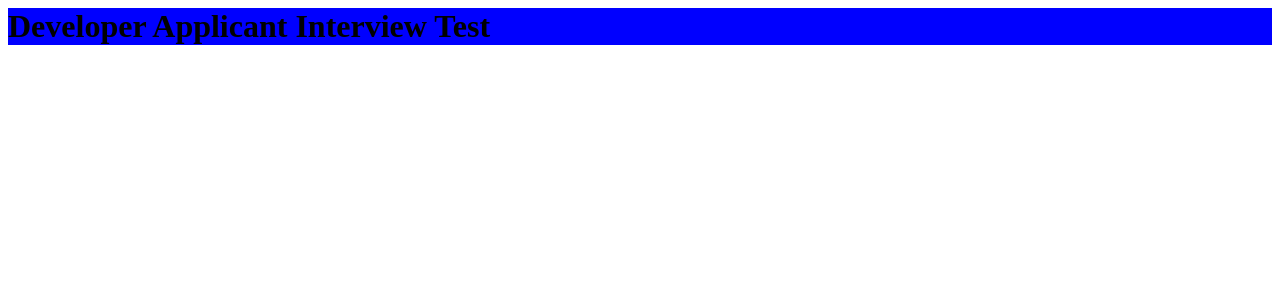
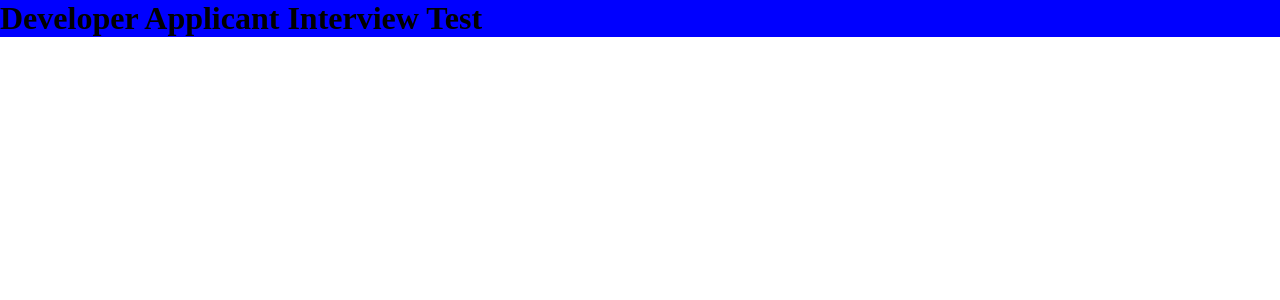
Before and after one commit to lausoffici/weather-challenge, a React app: page / in a window 1280 px wide. Shown: the top 300 px of the page. Built offline with nearby package versions, Linux system fonts and the light colour scheme.

Commit message:
add global styles

```diff
--- a/src/index.tsx
+++ b/src/index.tsx
@@ -1,5 +1,12 @@
 import React from 'react';
 import ReactDOM from 'react-dom';
 import App from './App';
+import GlobalStyles from './styles/globalStyles';
 
-ReactDOM.render(<App />, document.querySelector('#root'));
+ReactDOM.render(
+  <React.StrictMode>
+    <GlobalStyles />
+    <App />
+  </React.StrictMode>,
+  document.getElementById('root'),
+);
--- /dev/null
+++ b/src/styles/globalStyles.ts
@@ -0,0 +1,25 @@
+import { createGlobalStyle } from 'styled-components';
+
+const GlobalStyle = createGlobalStyle`
+  html,
+  head,
+  body {
+    margin: 0;
+    padding: 0;
+    -webkit-font-smoothing: antialiased;
+    -moz-osx-font-smoothing: grayscale;
+    background: var(--background);
+  }
+
+  a {
+    text-decoration: none;
+    color: inherit;
+  }
+
+  body {
+    min-height: 100vh;
+    background: var(--background)
+  }
+`;
+
+export default GlobalStyle;
```
